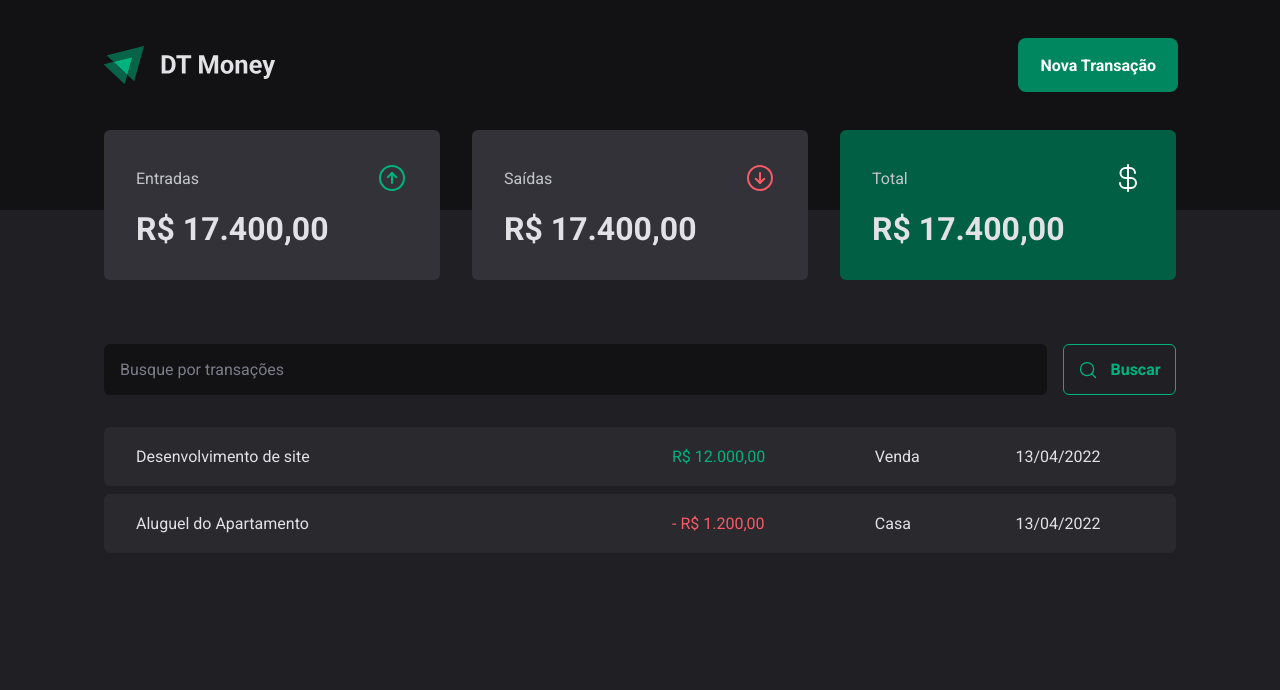
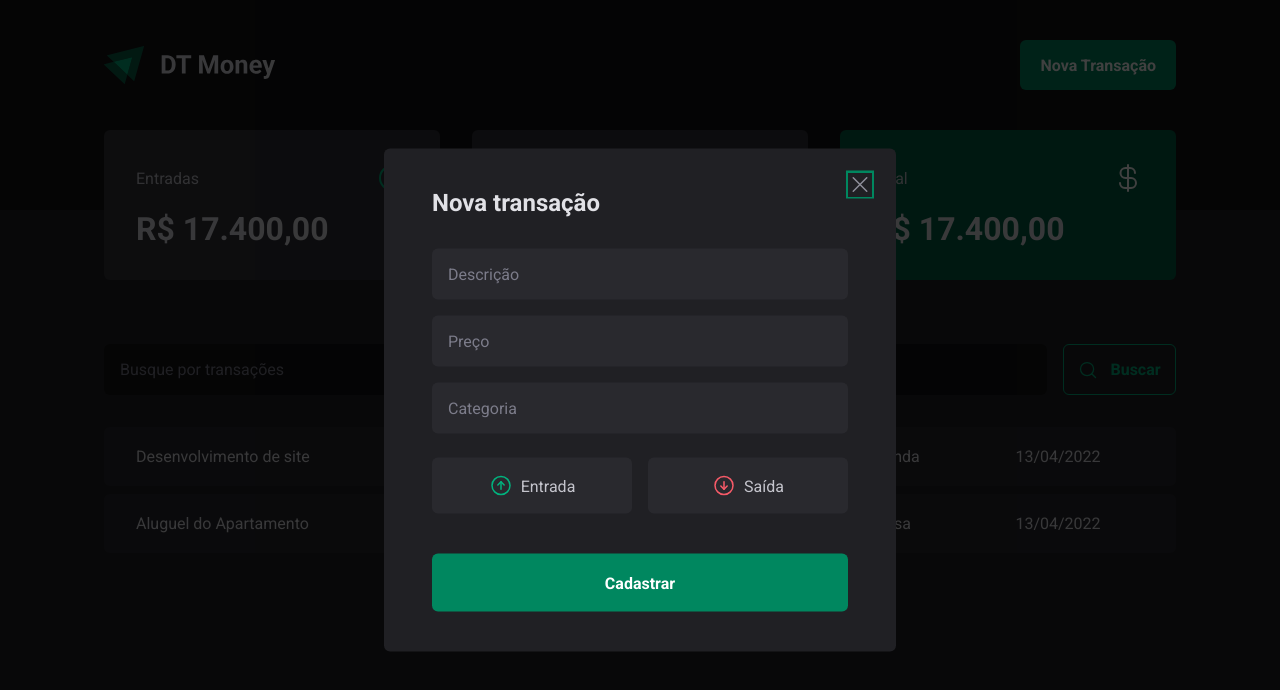
Before and after one commit to GabrielCarvf/03-dt-money, a React (Vite) app: page / in a window 1280 px wide. Both pictures are taken after a click on the button "Nova Transação". Shown: the top 690 px of the page. Built offline with nearby package versions, Linux system fonts and the light colour scheme.

Commit message:
:lipstick: Finalização da parte visual
- Criação do modal e estilização;
- Implementação de componentes da lib Radix UI

```diff
--- a/package.json
+++ b/package.json
@@ -10,6 +10,8 @@
     "preview": "vite preview"
   },
   "dependencies": {
+    "@radix-ui/react-dialog": "^1.0.3",
+    "@radix-ui/react-radio-group": "^1.1.2",
     "phosphor-react": "^1.4.1",
     "react": "^18.2.0",
     "react-dom": "^18.2.0",
--- a/src/components/Header/index.tsx
+++ b/src/components/Header/index.tsx
@@ -1,12 +1,20 @@
 import { HeaderContainer, HeaderContent, NewTransactionButton } from './styles'
 import logoImg from '../../assets/logo.svg'
+import * as Dialog from '@radix-ui/react-dialog'
+import { NewTransactionModal } from '../NewTransactionModal'
 
 export function Header() {
   return (
     <HeaderContainer>
       <HeaderContent>
         <img src={logoImg} alt="" />
-        <NewTransactionButton>Nova Transação</NewTransactionButton>
+        <Dialog.Root>
+          <Dialog.Trigger asChild>
+            <NewTransactionButton>Nova Transação</NewTransactionButton>
+          </Dialog.Trigger>
+
+          <NewTransactionModal />
+        </Dialog.Root>
       </HeaderContent>
     </HeaderContainer>
   )
--- /dev/null
+++ b/src/components/NewTransactionModal/index.tsx
@@ -0,0 +1,41 @@
+import * as Dialog from '@radix-ui/react-dialog'
+import {
+  CloseButton,
+  Content,
+  Overlay,
+  TransactionType,
+  TransactionTypeButton,
+} from './styles'
+import { ArrowCircleDown, ArrowCircleUp, X } from 'phosphor-react'
+
+export function NewTransactionModal() {
+  return (
+    <Dialog.Portal>
+      <Overlay />
+      <Content>
+        <Dialog.Title>Nova transação</Dialog.Title>
+        <CloseButton>
+          <X size={24} />
+        </CloseButton>
+        <form action="">
+          <input type="text" placeholder="Descrição" required />
+          <input type="text" placeholder="Preço" required />
+          <input type="text" placeholder="Categoria" required />
+
+          <TransactionType>
+            <TransactionTypeButton value="income" variant="income">
+              <ArrowCircleUp size={24} />
+              Entrada
+            </TransactionTypeButton>
+            <TransactionTypeButton value="outcome" variant="outcome">
+              <ArrowCircleDown size={24} />
+              Saída
+            </TransactionTypeButton>
+          </TransactionType>
+
+          <button type="submit">Cadastrar</button>
+        </form>
+      </Content>
+    </Dialog.Portal>
+  )
+}
--- /dev/null
+++ b/src/components/NewTransactionModal/styles.ts
@@ -0,0 +1,122 @@
+import { styled } from 'styled-components'
+import * as Dialog from '@radix-ui/react-dialog'
+import * as RadioGroup from '@radix-ui/react-radio-group'
+
+export const Overlay = styled(Dialog.Overlay)`
+  position: fixed;
+  width: 100vw;
+  height: 100vh;
+  inset: 0;
+
+  background: rgba(0, 0, 0, 0.75);
+`
+
+export const Content = styled(Dialog.Content)`
+  min-width: 32rem;
+  border-radius: 6px;
+  padding: 2.5rem 3rem;
+  background: ${({ theme }) => theme['gray-800']};
+
+  position: fixed;
+  top: 50%;
+  left: 50%;
+  transform: translate(-50%, -50%);
+
+  form {
+    margin-top: 2rem;
+    display: flex;
+    flex-direction: column;
+    gap: 1rem;
+
+    input {
+      border-radius: 6px;
+      border: 0;
+      background: ${({ theme }) => theme['gray-700']};
+      color: ${({ theme }) => theme['gray-300']};
+      padding: 1rem;
+
+      &::placeholder {
+        color: ${({ theme }) => theme['gray-500']};
+      }
+    }
+
+    button[type='submit'] {
+      height: 58px;
+      border: 0;
+      background: ${({ theme }) => theme['green-500']};
+      color: ${({ theme }) => theme.white};
+      font-weight: bold;
+      padding: 0 1.25rem;
+      border-radius: 6px;
+      margin-top: 1.5rem;
+      cursor: pointer;
+
+      &:hover {
+        background: ${({ theme }) => theme['green-700']};
+        transition: 0.2s;
+      }
+    }
+  }
+`
+export const CloseButton = styled(Dialog.Close)`
+  position: absolute;
+  background: transparent;
+  border: 0;
+
+  top: 1.5rem;
+  right: 1.5rem;
+
+  line-height: 0;
+  cursor: pointer;
+
+  color: ${({ theme }) => theme['gray-400']};
+`
+
+export const TransactionType = styled(RadioGroup.Root)`
+  display: grid;
+  grid-template-columns: repeat(2, 1fr);
+  gap: 1rem;
+  margin-top: 0.5rem;
+`
+
+interface TransactionTypeButtonProps {
+  variant: 'income' | 'outcome'
+}
+
+// eslint-disable-next-line prettier/prettier
+export const TransactionTypeButton = styled(RadioGroup.Item)<TransactionTypeButtonProps>`
+  background: ${({ theme }) => theme['gray-700']};
+  padding: 1rem;
+  display: flex;
+  align-items: center;
+  justify-content: center;
+  gap: 0.5rem;
+  border-radius: 6px;
+  border: 0;
+  cursor: pointer;
+  color: ${({ theme }) => theme['gray-300']};
+
+  svg {
+    color: ${(props) =>
+      props.variant === 'income'
+        ? props.theme['green-300']
+        : props.theme['red-300']};
+  }
+
+  &[data-state='unchecked']:hover {
+    background: ${({ theme }) => theme['gray-600']};
+    transition: 0.2s;
+  }
+
+  &[data-state='checked'] {
+    background: ${(props) =>
+      props.variant === 'income'
+        ? props.theme['green-700']
+        : props.theme['red-700']};
+
+    color: ${({ theme }) => theme.white};
+    svg {
+      color: ${({ theme }) => theme.white};
+    }
+  }
+`
```
Also changed, not shown: 1 other file (tests, documents, lock files or other folders).
